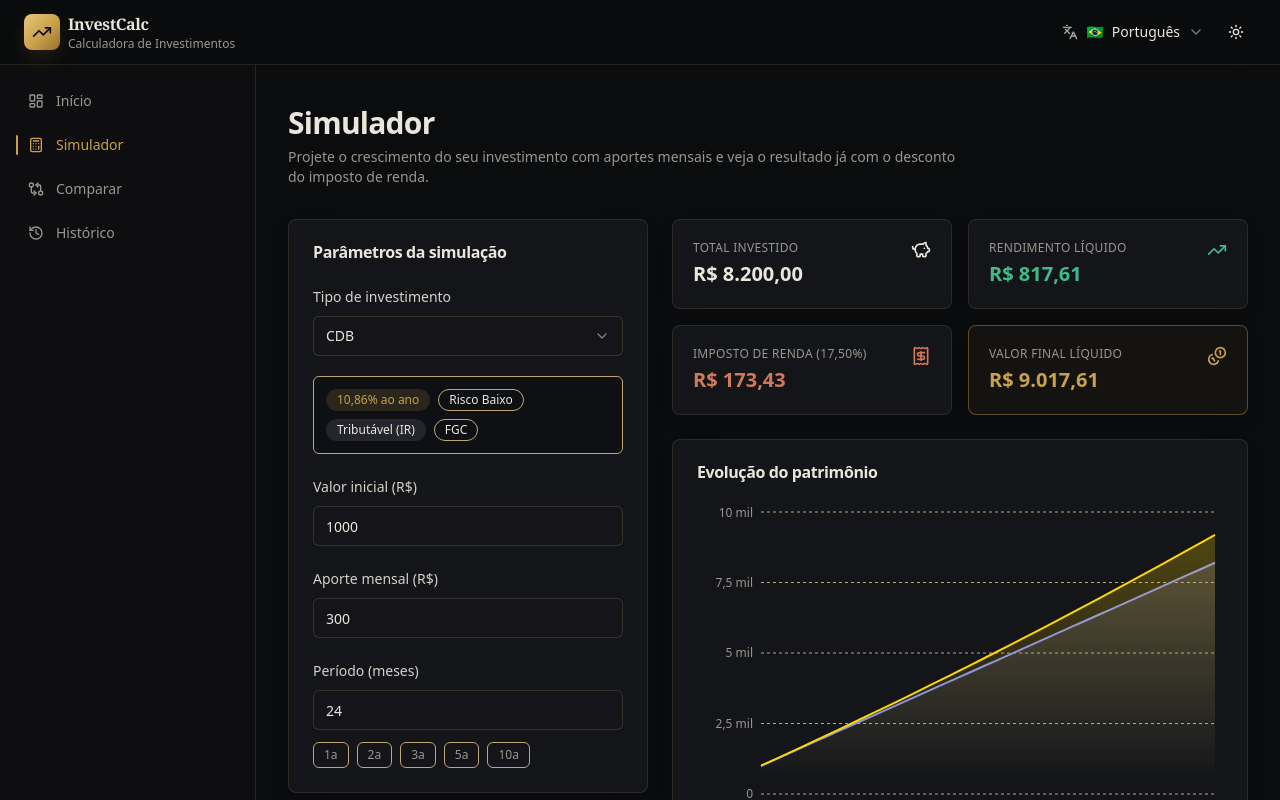
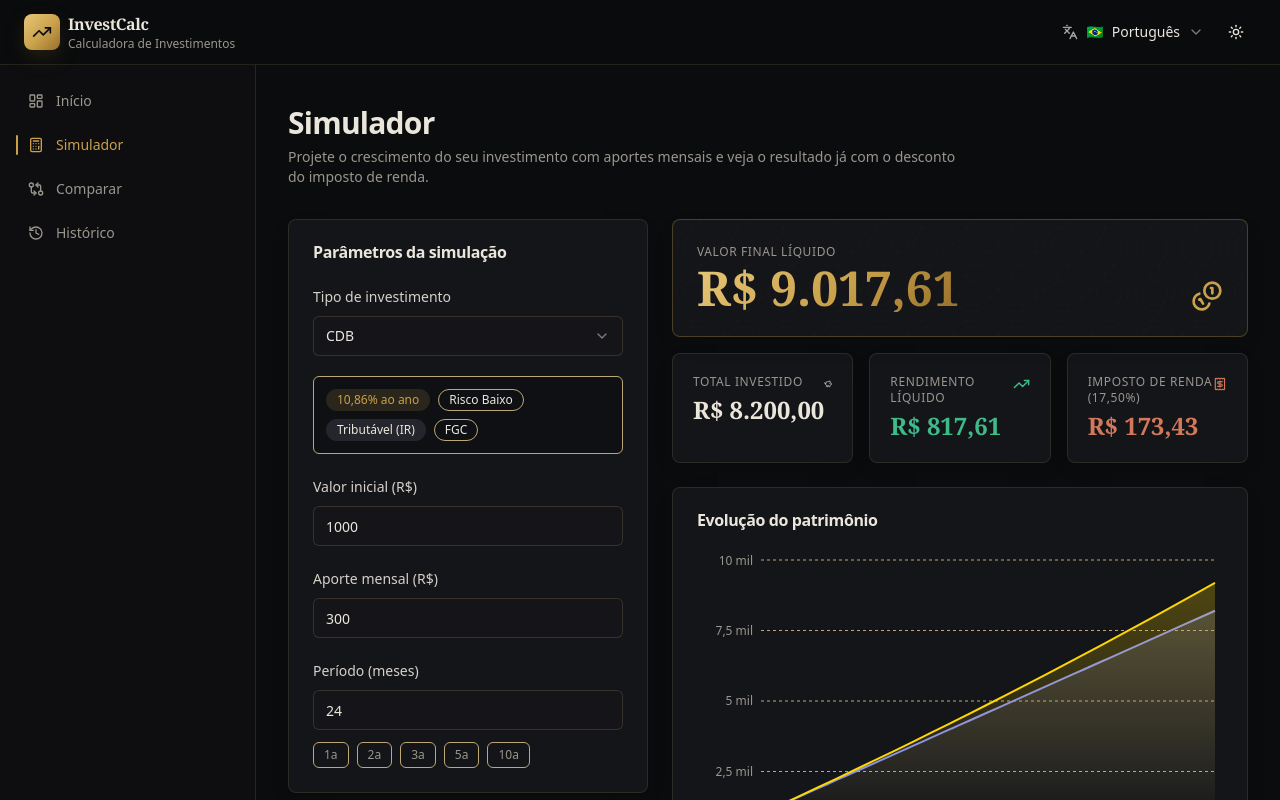
Before and after one commit to cielioqueiroz/calculadora-investimentos, a React (Vite) app: page /simulador in a window 1280 px wide. Shown: the top 800 px of the page. Built offline with nearby package versions, Linux system fonts and the light colour scheme.

Commit message:
Transforma saldo liquido no numero heroi em Fraunces dourado

```diff
--- a/src/components/simulator/ResultSummary.tsx
+++ b/src/components/simulator/ResultSummary.tsx
@@ -1,5 +1,6 @@
 import { Coins, PiggyBank, Receipt, TrendingUp } from 'lucide-react'
 import { Card, CardContent } from '@/components/ui/card'
+import { Guilloche } from '@/components/shared/Guilloche'
 import { formatCurrency, formatPercent } from '@/lib/utils'
 import { useTranslation } from '@/i18n/useTranslation'
 import type { SimulationResult } from '@/types'
@@ -44,24 +45,44 @@ export function ResultSummary({ result }: ResultSummaryProps) {
     },
   ]
 
+  const highlight = items.find((i) => i.highlight)!
+  const rest = items.filter((i) => !i.highlight)
+  const HighlightIcon = highlight.icon
+
   return (
-    <div className="grid grid-cols-1 gap-4 sm:grid-cols-2">
-      {items.map(({ label, value, icon: Icon, tone, highlight }) => (
-        <Card
-          key={label}
-          className={highlight ? 'border-primary/40 bg-primary/5' : undefined}
-        >
+    <div className="space-y-4">
+      <Card className="relative overflow-hidden border-primary/30">
+        <Guilloche className="opacity-[0.06]" />
+        <CardContent className="relative flex items-end justify-between gap-4 p-6">
+          <div className="space-y-1">
+            <p className="text-xs font-medium uppercase tracking-wider text-muted-foreground">
+              {highlight.label}
+            </p>
+            <p className="bg-gold-metal bg-clip-text font-display text-4xl font-semibold tabular-nums text-transparent md:text-5xl">
+              {highlight.value}
+            </p>
+          </div>
+          <HighlightIcon className="h-8 w-8 shrink-0 text-primary" />
+        </CardContent>
+      </Card>
+
+      <div className="grid grid-cols-1 gap-4 sm:grid-cols-3">
+        {rest.map(({ label, value, icon: Icon, tone }) => (
+          <Card key={label}>
             <CardContent className="flex items-start justify-between p-5">
               <div className="space-y-1">
-              <p className="text-xs font-medium uppercase tracking-wide text-muted-foreground">
+                <p className="text-xs font-medium uppercase tracking-wider text-muted-foreground">
                   {label}
                 </p>
-              <p className={`text-xl font-bold ${tone}`}>{value}</p>
+                <p className={`font-display text-2xl font-semibold tabular-nums ${tone}`}>
+                  {value}
+                </p>
               </div>
               <Icon className={`h-5 w-5 ${tone}`} />
             </CardContent>
           </Card>
         ))}
       </div>
+    </div>
   )
 }
```
Lines whose indentation alone changed are shown as unchanged.
